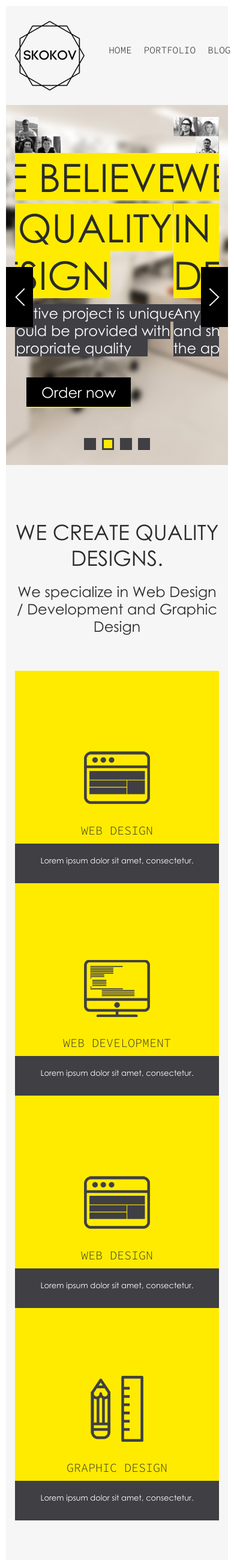
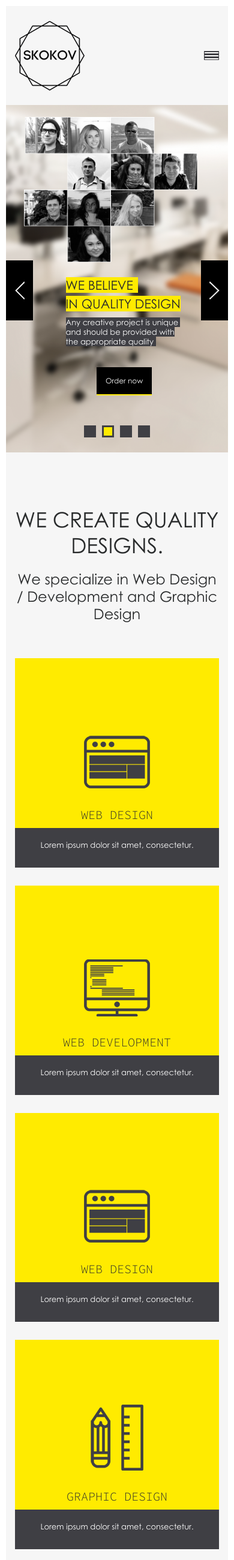
Before and after one commit to OksanaRozsokha/lesson14, a PHP site: page / in a window 390 px wide. Shown: the whole page at 60% size. Run offline with PHP 8.4, Linux system fonts and the light colour scheme; some web fonts are replaced.

Commit message:
responsive init

```diff
--- a/css/screen.css
+++ b/css/screen.css
@@ -132,8 +132,27 @@ h1 {
   text-transform: uppercase;
 }
 
+@media (max-width: 767px) {
+  .main-header .menu-list {
+    display: none;
+  }
+}
+
 .menu {
   display: none;
+}
+@media (max-width: 767px) {
+  .menu {
+    display: block;
+    width: 25px;
+    height: 15px;
+    background: url("../img/menu-burger.png") 50% 50% no-repeat;
+    background-color: #3f3f44;
+    border: 1px solid #3f3f44;
+    text-indent: -9999px;
+    float: right;
+    outline: none;
+  }
 }
 
 a {
@@ -159,6 +178,11 @@ button {
 
 .padding-rtl {
   padding: 10px 25px;
+}
+@media (max-width: 860px) {
+  .padding-rtl {
+    padding: 15px 15px;
+  }
 }
 
 .black-btn {
@@ -208,6 +232,17 @@ button {
   transform: skew(-10deg);
 }
 
+@media (max-width: 964px) {
+  a.size-btn {
+    font-size: 16px;
+  }
+}
+@media only screen and (max-width: 479px) {
+  a.size-btn {
+    font-size: 12px;
+  }
+}
+
 .intro {
   padding: 20px 0 30px;
   background: url("../img/intro-bg.png") 50% 0 no-repeat;
@@ -220,6 +255,14 @@ button {
   -webkit-justify-content: center;
   justify-content: center;
 }
+@media (max-width: 860px) {
+  .slider .slider-item {
+    -webkit-flex-direction: column-reverse;
+    flex-direction: column-reverse;
+    -webkit-align-items: center;
+    align-items: center;
+  }
+}
 .slider .slider-item img {
   position: relative;
   z-index: -100;
@@ -227,18 +270,54 @@ button {
   width: 45%;
   height: 45%;
 }
+@media (max-width: 860px) {
+  .slider .slider-item img {
+    width: 60%;
+    height: auto;
+  }
+}
+@media only screen and (max-width: 860px) and (max-width: 479px) {
+  .slider .slider-item img {
+    width: 85%;
+  }
+}
 
 .text-wrap {
   position: relative;
   left: 3%;
   padding-top: 60px;
 }
+@media only screen and (max-width: 479px) {
+  .text-wrap {
+    padding-top: 25px;
+  }
+}
 .text-wrap h2 {
   font-size: 65px;
   margin-bottom: 10px;
 }
+@media (max-width: 964px) {
+  .text-wrap h2 {
+    font-size: 35px;
+  }
+}
+@media only screen and (max-width: 479px) {
+  .text-wrap h2 {
+    font-size: 21px;
+  }
+}
 .text-wrap p {
   color: #fff;
+}
+@media (max-width: 964px) {
+  .text-wrap p {
+    font-size: 15px;
+  }
+}
+@media only screen and (max-width: 479px) {
+  .text-wrap p {
+    font-size: 13px;
+  }
 }
 .text-wrap .yellow-bg {
   background: #ffeb00;
@@ -257,6 +336,16 @@ button {
   width: 360px;
   margin-bottom: 5px;
 }
+@media (max-width: 964px) {
+  .width-first {
+    width: 190px;
+  }
+}
+@media only screen and (max-width: 479px) {
+  .width-first {
+    width: 120px;
+  }
+}
 
 .width-second {
   display: inline;
@@ -267,6 +356,16 @@ button {
   display: block;
   width: 350px;
 }
+@media (max-width: 964px) {
+  .width-third {
+    width: 235px;
+  }
+}
+@media only screen and (max-width: 479px) {
+  .width-third {
+    width: 190px;
+  }
+}
 
 .width-fourth {
   width: 363px;
@@ -275,6 +374,16 @@ button {
 .width-fifth {
   display: block;
   width: 297px;
+}
+@media (max-width: 964px) {
+  .width-fifth {
+    width: 190px;
+  }
+}
+@media only screen and (max-width: 479px) {
+  .width-fifth {
+    width: 150px;
+  }
 }
 
 .designs {
@@ -290,6 +399,9 @@ button {
   margin-bottom: 20px;
 }
 
+.designs-list li {
+  margin-bottom: 30px;
+}
 .designs-list li:hover .hover-block {
   display: none;
 }
@@ -324,6 +437,7 @@ button {
   position: relative;
 }
 .designs-list img {
+  display: block;
   width: 100%;
   height: auto;
 }
@@ -468,6 +602,11 @@ img {
   max-width: 100%;
   height: auto;
 }
+@media only screen and (max-width: 479px) {
+  img {
+    width: 100%;
+  }
+}
 
 .grid {
   margin: 0 auto;
--- a/index.html
+++ b/index.html
@@ -7,7 +7,6 @@
     <title>Skokov</title>
     <!-- Bootstrap -->
     <link href="css/lib/bootstrap.min.css" rel="stylesheet">
-    <link rel="stylesheet" href="fonts/fontawesome/css/font-awesome.min.css">
     <link rel="stylesheet" type="text/css" href="css/lib/menu/pushy.css"/>
     <link rel="stylesheet" type="text/css" href="css/lib/slick.css"/>
     <link rel="stylesheet" type="text/css" href="css/lib/slick-theme.css"/>
@@ -72,7 +71,7 @@
                             <span class="bg-grey width-fourth">and should be provided with</span>
                             <span class="bg-grey width-fifth">the appropriate quality</span>
                         </p>
-                        <a class="hvr-skew padding-rtl black-btn text-btn border-btn hover-colors">Order now</a>
+                        <a class="hvr-skew padding-rtl black-btn text-btn border-btn hover-colors size-btn">Order now</a>
                     </div>
                     <img src="img/people-photos.png" alt="">
                 </li>
@@ -84,7 +83,7 @@
                             <span class="bg-grey width-fourth">and should be provided with</span>
                             <span class="bg-grey width-fifth">the appropriate quality</span>
                         </p>
-                        <a class="hvr-skew padding-rtl black-btn text-btn border-btn hover-colors">Order now</a>
+                        <a class="hvr-skew padding-rtl black-btn text-btn border-btn hover-colors size-btn">Order now</a>
                     </div>
                     <img src="img/people-photos.png" alt="">
                 </li>
@@ -96,7 +95,7 @@
                             <span class="bg-grey width-fourth">and should be provided with</span>
                             <span class="bg-grey width-fifth">the appropriate quality</span>
                         </p>
-                        <a class="hvr-skew padding-rtl black-btn text-btn border-btn hover-colors">Order now</a>
+                        <a class="hvr-skew padding-rtl black-btn text-btn border-btn hover-colors size-btn">Order now</a>
                     </div>
                     <img src="img/people-photos.png" alt="">
                 </li>
@@ -108,7 +107,7 @@
                             <span class="bg-grey width-fourth">and should be provided with</span>
                             <span class="bg-grey width-fifth">the appropriate quality</span>
                         </p>
-                        <a class="hvr-skew padding-rtl black-btn text-btn border-btn hover-colors">Order now</a>
+                        <a class="hvr-skew padding-rtl black-btn text-btn border-btn hover-colors size-btn">Order now</a>
                     </div>
                     <img src="img/people-photos.png" alt="">
                 </li>
@@ -125,8 +124,8 @@
                 <h2>We create quality designs.</h2>
                 <p>We specialize in Web Design / Development and Graphic Design</p>
             </header>
-            <ul class="designs-list row justify-content-center">
-                <li class="col-md-3">
+            <ul class="designs-list row">
+                <li class="col-xs-12 col-sm-6 col-md-3">
                     <div class="img-wrap">
                         <img src="img/bog-post-img.png" alt="">
                         <div class="hover-block">
@@ -142,7 +141,7 @@
                         <span class="hover-words">in <span class="yellow"> web design</span></span>
                     </div>
                 </li>
-                <li class="col-md-3">
+                <li class="col-xs-12 col-sm-6 col-md-3">
                     <div class="img-wrap">
                         <img src="img/bog-post-img.png" alt="">
                         <div class="hover-block">
@@ -157,7 +156,7 @@
                         <span class="hover-words">in <span class="yellow">web design</span></span>
                     </div>
                 </li>
-                <li class="col-md-3">
+                <li class="col-xs-12 col-sm-6 col-md-3">
                     <div class="img-wrap">
                         <img src="img/bog-post-img.png" alt="">
                         <div class="hover-block">
@@ -172,7 +171,7 @@
                         <span class="hover-words">in <span class="yellow">web design</span></span>
                     </div>
                 </li>
-                <li class="col-md-3">
+                <li class="col-xs-12 col-sm-6 col-md-3">
                     <div class="img-wrap">
                         <img src="img/bog-post-img.png" alt="">
                         <div class="hover-block">
--- a/scss/base/_mixins.scss
+++ b/scss/base/_mixins.scss
@@ -15,3 +15,14 @@
   -webkit-transform: rotate($deg);
   transform: rotate($deg);
 }
+@mixin respond-to($media) {
+  @if $media == handhelds {
+    @media only screen and (max-width: 479px) { @content; }
+  }
+  @else if $media == wide-handhelds {
+    @media only screen and (min-width: 480px) and (max-width: 767px) { @content; }
+  }
+  @else if $media == tablets {
+    @media only screen and (min-width: 768px) and (max-width: 959px) { @content; }
+  }
+}
--- a/scss/layout/_buttons.scss
+++ b/scss/layout/_buttons.scss
@@ -20,10 +20,12 @@ button {
 }
 .padding-btn {
   padding: 25px 10px;
-
 }
 .padding-rtl {
   padding: 10px 25px;
+  @media (max-width: 860px) {
+    padding: 15px 15px;
+  }
 }
 .black-btn {
   background: $black;
@@ -60,3 +62,13 @@ button {
   -webkit-transform: skew(-10deg);
   transform: skew(-10deg);
 }
+a{
+  &.size-btn {
+    @media (max-width: 964px) {
+      font-size: 16px;
+    }
+    @include respond-to(handhelds) {
+      font-size: 12px;
+    }
+  }
+}
--- a/scss/layout/_footer.scss
+++ b/scss/layout/_footer.scss
@@ -46,14 +46,15 @@
   margin: 30px 0 35px;
   li {
     position: relative;
-    margin: 0 0 15px 50px;
+    padding-left: 50px;
+    margin-bottom: 15px;
     &:hover a {
       border-bottom: 1px solid $yellow;
     }
     &:before {
       content:'';
       position: absolute;
-      left: -15%;
+      left: 0;
       top: 50%;
       -webkit-transform: translateY(-50%);
       transform: translateY(-50%);
@@ -75,8 +76,8 @@
 }
 .social-networks-block {
   @include display-flex;
-  @include justify-content(space-between);
   h3 {
+    margin-right: 10px;
     font-size: 16px;
   }
 }
@@ -130,11 +131,12 @@
 .contact-list {
   li {
     position: relative;
-    margin: 0 0 15px 45px;
+    margin-bottom: 15px;
+    padding-left: 45px;
     &:before {
       content: '';
       position: absolute;
-      left: -15%;
+      left: 0;
       top: 50%;
       -webkit-transform: translateY(-50%);
       transform: translateY(-50%);
--- a/scss/layout/_header.scss
+++ b/scss/layout/_header.scss
@@ -26,6 +26,24 @@ h1 {
     text-transform: uppercase;
   }
 }
+.main-header {
+  .menu-list {
+    @media (max-width: 767px) {
+      display: none;
+    }
+  }
+}
 .menu {
   display: none;
+  @media (max-width: 767px) {
+    display: block;
+    width: 25px;
+    height: 15px;
+    @include small-bg("../img/menu-burger.png");
+    background-color: $grey;
+    border: 1px solid $grey;
+    text-indent: -9999px;
+    float: right;
+    outline: none;
+  }
 }
--- a/scss/sections/_designs.scss
+++ b/scss/sections/_designs.scss
@@ -10,7 +10,9 @@
   }
 }
 .designs-list {
-  li:hover {
+  li {
+    margin-bottom: 30px;
+    &:hover {
       .hover-block {
         display: none;
       }
@@ -20,11 +22,9 @@
       .hover-words {
         visibility: visible;
       }
-    .text-block {
-      p {
-        @include code-font(20px);
-        text-transform: uppercase;
     }
+    @include respond-to(wide-handhelds) {
+      padding: 0 20% 0 20%;
     }
   }
   .text-block {
@@ -45,6 +45,7 @@
     position: relative;
   }
   img {
+    display: block;
     width: 100%;
     height: auto;
   }
@@ -56,6 +57,7 @@
     bottom: 0;
     left: 0;
     @include transition-duration(0.5s);
+
   }
   .hover-align {
     background: $yellow;
--- a/scss/sections/_intro.scss
+++ b/scss/sections/_intro.scss
@@ -4,27 +4,53 @@
 }
 .slider {
   .slider-item {
+    @include display-flex;
+    @include justify-content(center);
+    @media (max-width: 860px) {
+      @include flex-direction(column-reverse);
+      @include align-items(center);
+    }
     img {
       position: relative;
       z-index: -100;
       right: 3%;
       width: 45%;
       height: 45%;
+      @media (max-width: 860px) {
+        width: 60%;
+        height: auto;
+        @include respond-to(handhelds) {
+          width: 85%;
+        }
+      }
     }
-    @include display-flex;
-    @include justify-content(center);
   }
 }
 .text-wrap {
   position: relative;
   left: 3%;
   padding-top: 60px;
+  @include respond-to(handhelds) {
+    padding-top: 25px;
+  }
   h2 {
     font-size: 65px;
     margin-bottom: 10px;
+    @media (max-width: 964px) {
+      font-size: 35px;
+    }
+    @include respond-to(handhelds) {
+      font-size: 21px;
+    }
   }
   p {
     color: $white;
+    @media (max-width: 964px) {
+      font-size: 15px;
+    }
+    @include respond-to(handhelds) {
+      font-size: 13px;
+    }
   }
   .yellow-bg {
     background: $yellow;
@@ -42,6 +68,12 @@
   display: block;
   width: 360px;
   margin-bottom: 5px;
+  @media (max-width: 964px) {
+    width: 190px;
+  }
+  @include respond-to(handhelds) {
+    width: 120px;
+  }
 }
 .width-second {
   display: inline;
@@ -50,6 +82,12 @@
 .width-third {
   display: block;
   width: 350px;
+  @media (max-width: 964px) {
+    width: 235px;
+  }
+  @include respond-to(handhelds) {
+    width: 190px;
+  }
 }
 .width-fourth {
   width: 363px;
@@ -57,25 +95,10 @@
 .width-fifth {
   display: block;
   width: 297px;
+  @media (max-width: 964px) {
+    width: 190px;
+  }
+  @include respond-to(handhelds) {
+    width: 150px;
+  }
 }
-
-//.team-list {
-//  width: 50%;
-//  @include display-flex;
-//  @include flex-direction(column);
-//  &:nth-child(2) {
-//    @include align-self(flex-end);
-//  }
-//  .left-photos {
-//    width: 50%;
-//    @include display-flex;
-//  }
-//  .right-photos {
-//    @include display-flex;
-//    @include align-items(flex-end);
-//  }
-//  &:last-child {
-//    @include display-flex;
-//    @include align-items(center);
-//  }
-//}
--- a/scss/sections/_our-work.scss
+++ b/scss/sections/_our-work.scss
@@ -28,6 +28,12 @@
       height: 1px;
       width: 50%;
       background: #cacaca;
+      @include respond-to(handhelds) {
+        left: 80%;
+      }
+      @media (min-width: 480px) and (max-width: 991px) {
+        left: 72%;
+      }
     }
     &:after {
       content: '';
@@ -38,6 +44,12 @@
       height: 1px;
       width: 50%;
       background: #cacaca;
+      @include respond-to(handhelds) {
+        right: 80%;
+      }
+      @media (min-width: 480px) and (max-width: 991px) {
+        right: 72%;
+      }
     }
   }
   p {
@@ -53,6 +65,9 @@
 img {
   max-width: 100%;
   height: auto;
+  @include respond-to(handhelds) {
+    width: 100%;
+  }
 }
 .grid {
   margin: 0 auto;
@@ -60,7 +75,14 @@ img {
 .grid-item {
   width: 200px;
   padding-right: 5px;
+  @include respond-to(handhelds) {
+    width: 50%;
+
+  }
 }
 .grid-item--width2 {
   width: 400px;
+  @include respond-to(handhelds) {
+    width: 100%;
+  }
 }
```
Also changed, not shown: other parts of css/screen.css (+41 -9 lines), 1 other file. Lines whose indentation alone changed are shown as unchanged.
